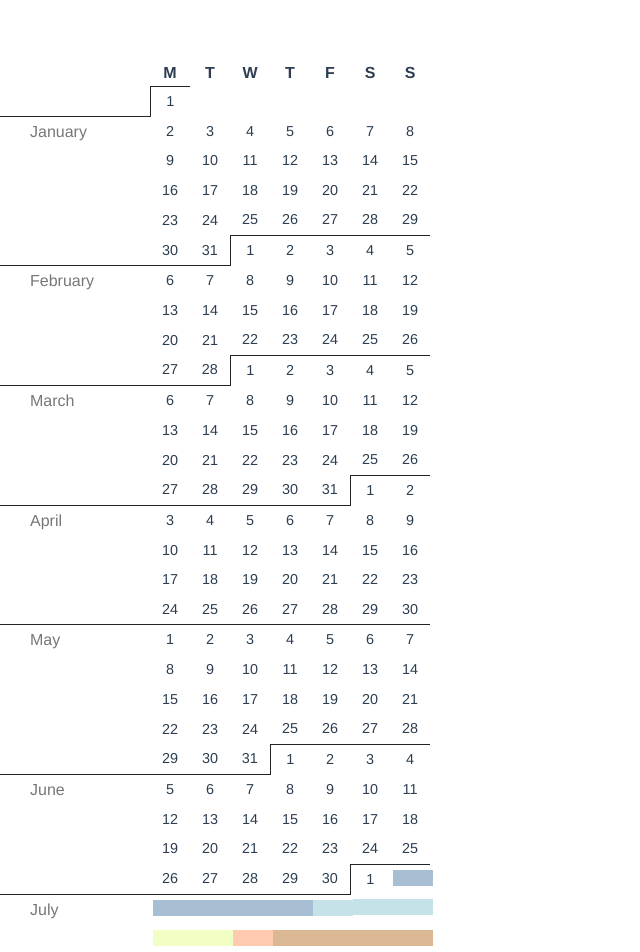
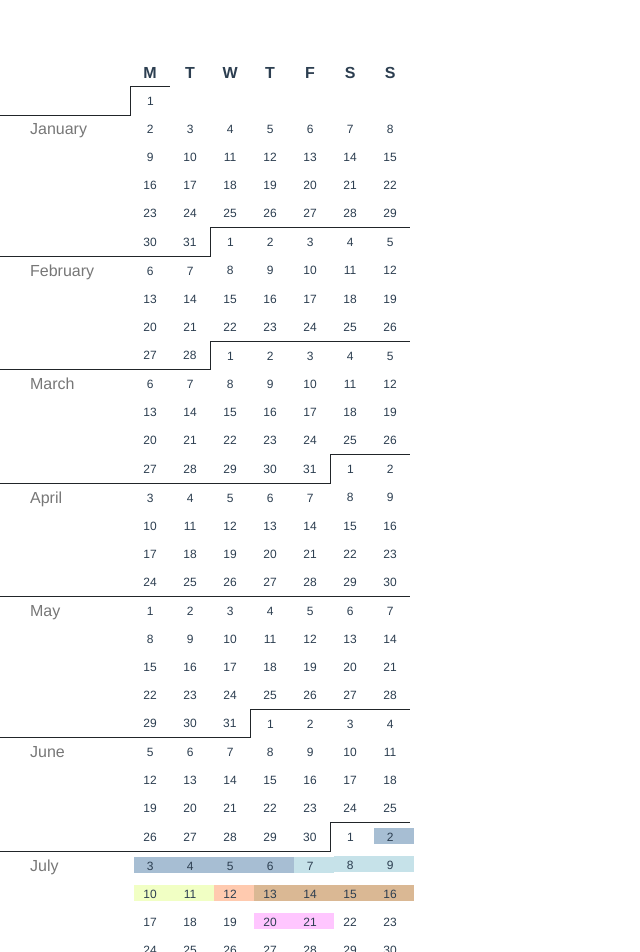
Before and after one commit to danken00/annualcal, a Vue app: page / in a window 1280 px wide. Shown: the top 952 px of the page, without its empty margins (0-640 px from the left). Built offline with nearby package versions, Linux system fonts and the light colour scheme.

Commit message:
Added numbers to days with events

```diff
--- a/src/components/DayCell.vue
+++ b/src/components/DayCell.vue
@@ -9,7 +9,7 @@ let modalDemo = null;
 
 export default {
     name: 'DayCell',
-    props: ['events'],
+    props: ['events', 'day'],
     methods: {
         openModal() {
             modalDemo = new Modal(document.getElementById('event-modal' + this.events[0].id), {})
@@ -38,6 +38,7 @@ export default {
 </script>
 
 <template>
+    <div class="day-number">{{ day.dateObject.format('D') }}</div>
     <div class="day-cell-bar" v-for="(event, index) in this.events" :key="index" @click="openModal"
          :style="{ background: event.colour}"></div>
 
@@ -72,6 +73,13 @@ export default {
   top: 5px;
   height: 16px;
   width: 100%;
+  z-index: 100;
+}
+
+.day-number {
+  z-index: 200;
+  position: relative;
+  font-size: 12px;
 }
 
 .modal {
--- a/src/components/HelloWorld.vue
+++ b/src/components/HelloWorld.vue
@@ -17,8 +17,8 @@
             </th>
             <template v-for="day in week.weekData" :key="day">
                 <td :class="getDayBorders(day, week, events)">
-                    {{ day.dateObject.format('D') }}
-                    <DayCell :events="getDayEvents(day, events)"></DayCell>
+                    <!--                    {{ day.dateObject.format('D') }}-->
+                    <DayCell :events="getDayEvents(day, events)" :day="day"></DayCell>
                 </td>
             </template>
         </tr>
@@ -166,7 +166,7 @@ export default {
 <!-- Add "scoped" attribute to limit CSS to this component only -->
 <style scoped lang="scss">
 .monthName {
-  width: 150px;
+  width: 130px;
   text-align: left;
   padding-left: 30px;
   color: #777;
@@ -182,7 +182,7 @@ table {
   td {
     position: relative;
     font-size: 0.9rem;
-    padding: 4px 3px;
+    padding: 5px 4px;
   }
 }
 
```
